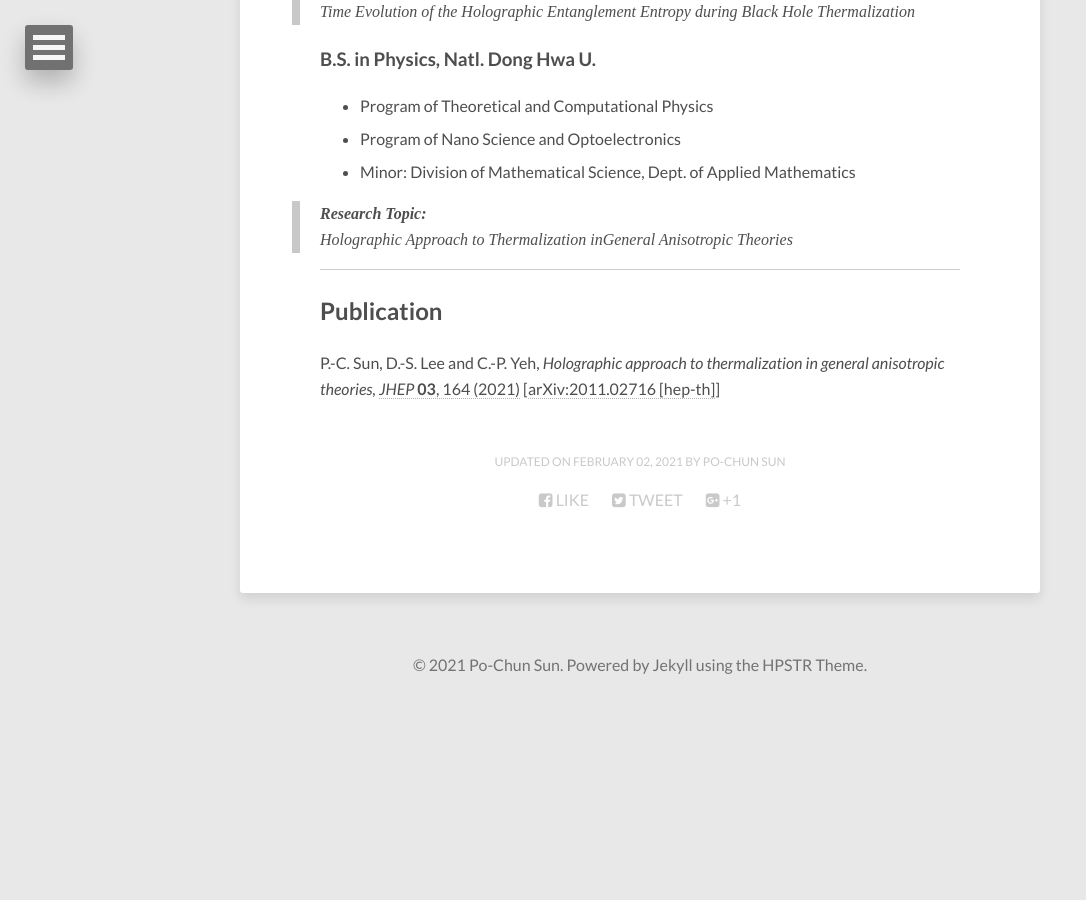
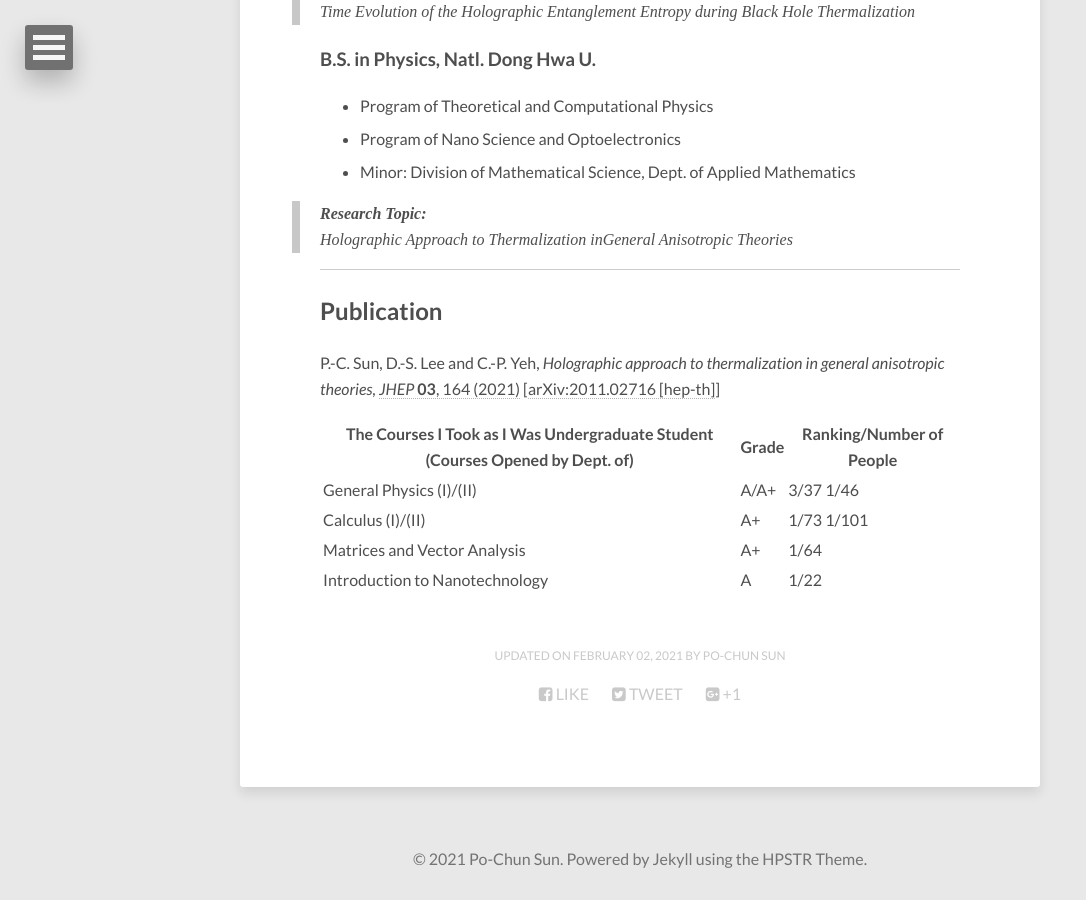
Before and after one commit to pochunsun/pochunsun.github.io, a Jekyll site: the page built from about/index.md, in a window 1280 px wide and 900 px high, scrolled down 655 px. Shown: the whole window, without its empty margins (0-1086 px from the left). Built offline with Jekyll 4.4.1, drawn with Linux system fonts in a browser that asks for light colours; nearby versions of some CDN libraries; before the commit the page ends 1361 px from its top, so only the background shows below that.

Commit message:
Update index.md

```diff
--- a/about/index.md
+++ b/about/index.md
@@ -26,3 +26,11 @@ modified: 2021-02-02
 ---
 ## Publication
 P.-C. Sun, D.-S. Lee and C.-P. Yeh, *Holographic approach to thermalization in general anisotropic theories,* [*JHEP* **03**, 164 (2021)](https://doi.org/10.1007/JHEP03(2021)164) [[arXiv:2011.02716 [hep-th]](https://inspirehep.net/literature/1828509)]
+
+
+| The Courses I Took as I Was Undergraduate Student (Courses Opened by Dept. of) |  Grade |  Ranking/Number of People  |
+|--------------------------------------------------------------------------------|--------|----------------------------|
+|General Physics (I)/(II)                                                        |  A/A+  |  3/37  1/46                |
+|Calculus (I)/(II)                                                               |A+      |  1/73   1/101              |
+|Matrices and Vector Analysis                                                    | A+     | 1/64                       |
+|Introduction to Nanotechnology                                                  | A      | 1/22                       |
```
